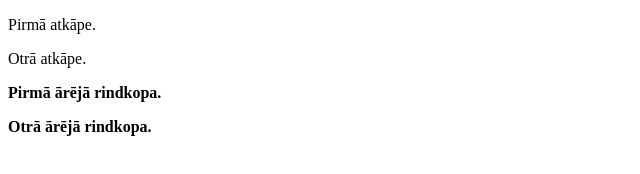
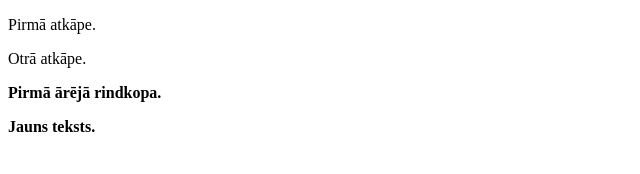
Before and after one commit to VVSprogramm/A, a plain HTML site: page index.html in a window 1280 px wide. Shown: the full height of the page, 0-640 px from the left. Drawn offline with Linux system fonts and the light colour scheme.

Commit message:
Update index.html

```diff
--- a/index.html
+++ b/index.html
@@ -19,7 +19,7 @@
             </p>
             <p>
                 <b>
-                Otrā ārējā rindkopa.
+                Jauns teksts.
                 </b>
             </p>
     </body>
```
